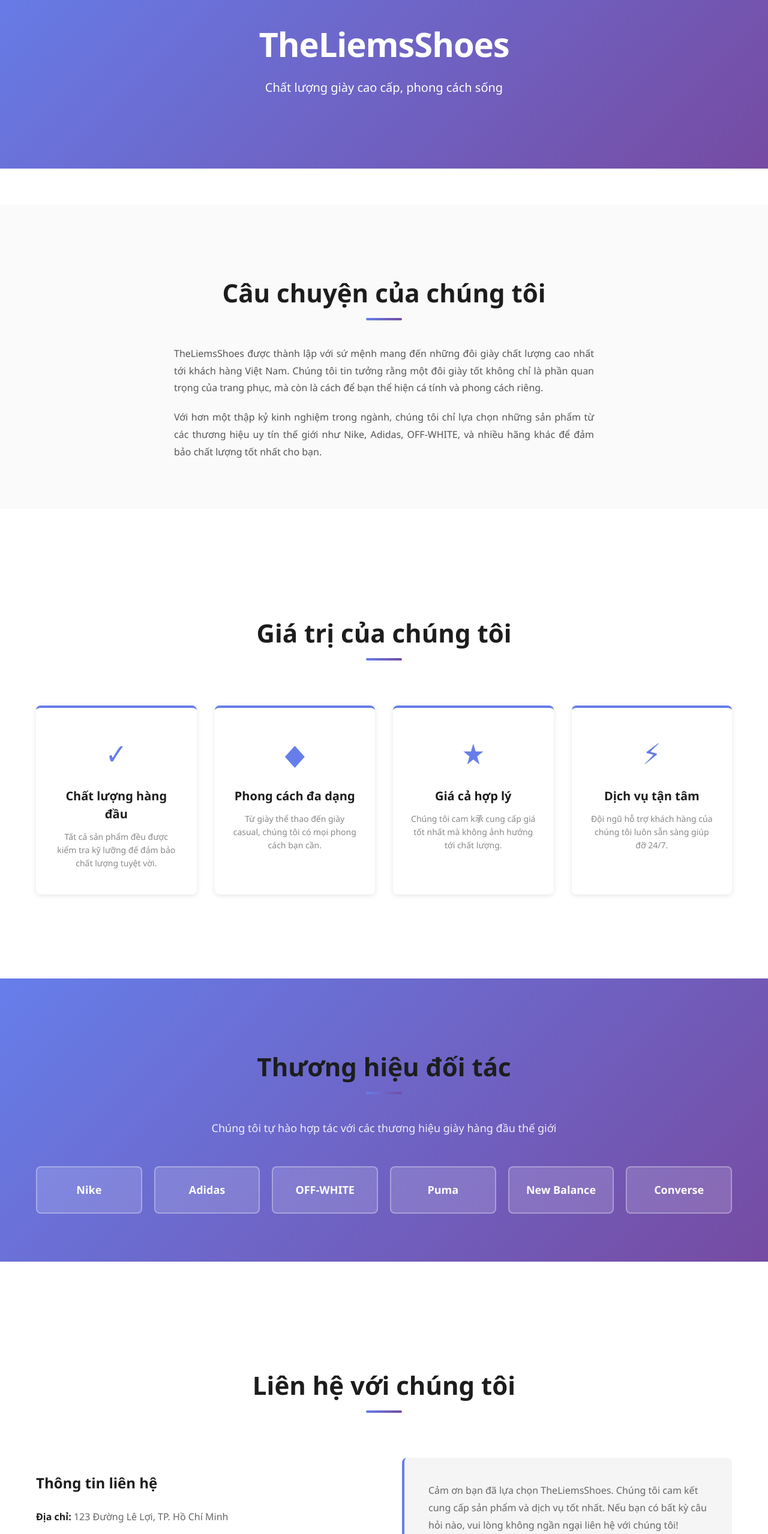
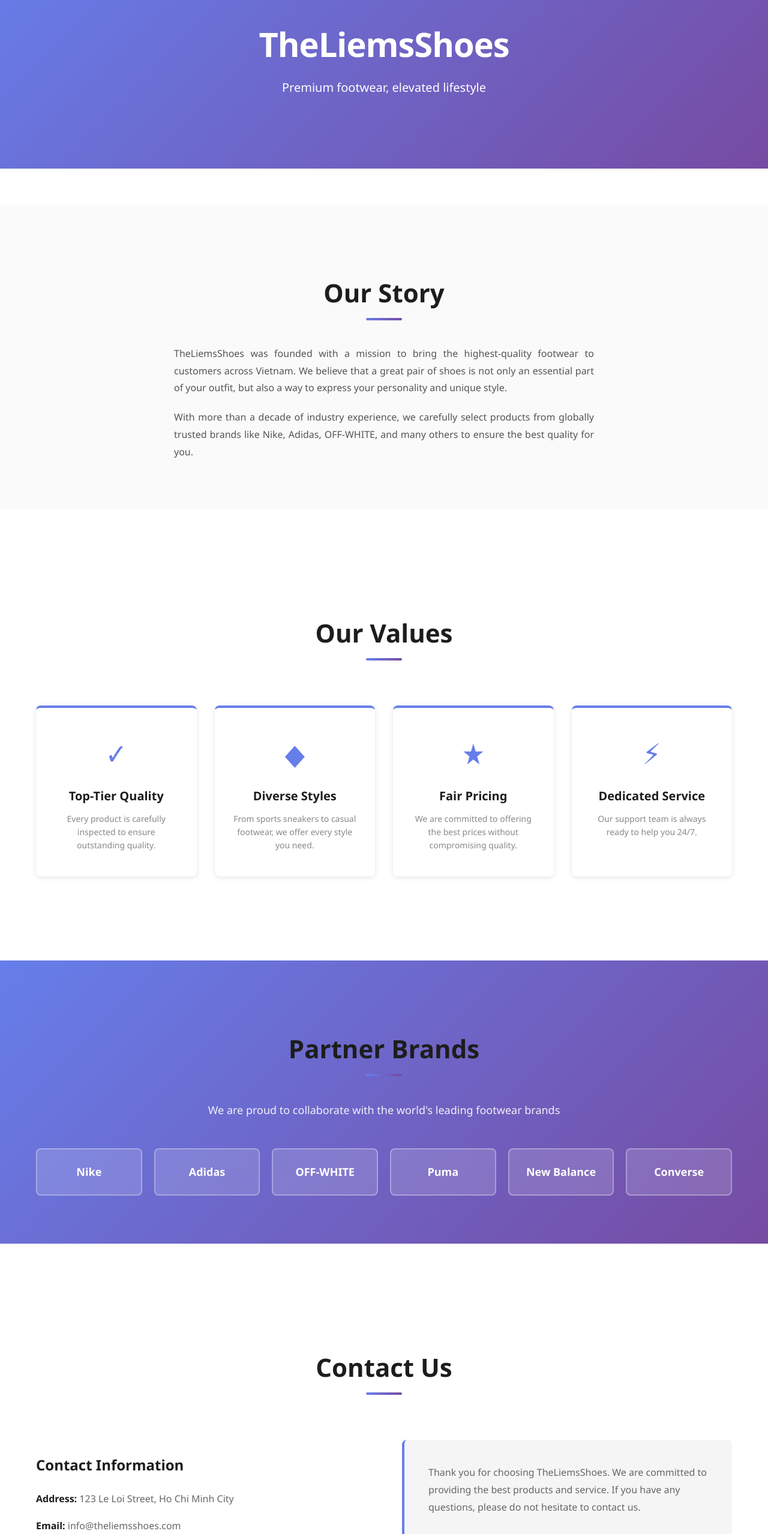
Before and after one commit to yi-xiang21/TheLiemsShoes, a React (Vite) app: page /About in a window 1280 px wide. Shown: the part 220-2777 px from the top of the page at 60% size. Built offline with nearby package versions, Linux system fonts and the light colour scheme; no server answers.

Commit message:
Sua noi dung About lai thanh Tieng Anh

```diff
--- a/src/pages/About.jsx
+++ b/src/pages/About.jsx
@@ -1,4 +1,3 @@
-import { Outlet } from "react-router-dom";
 import "../assets/css/about.css";
 
 function About() {
@@ -8,7 +7,7 @@ function About() {
       <section className="about-hero">
         <div className="about-hero__content">
           <h1 className="about-hero__title">TheLiemsShoes</h1>
-          <p className="about-hero__subtitle">Chất lượng giày cao cấp, phong cách sống</p>
+          <p className="about-hero__subtitle">Premium footwear, elevated lifestyle</p>
         </div>
       </section>
 
@@ -16,15 +15,15 @@ function About() {
       <section className="about-story">
         <div className="about-container">
           <div className="about-story__content">
-            <h2 className="about-section-title">Câu chuyện của chúng tôi</h2>
+            <h2 className="about-section-title">Our Story</h2>
             <p className="about-text">
-              TheLiemsShoes được thành lập với sứ mệnh mang đến những đôi giày chất lượng cao nhất tới khách hàng Việt Nam.
-              Chúng tôi tin tưởng rằng một đôi giày tốt không chỉ là phần quan trọng của trang phục, mà còn là cách để bạn
-              thể hiện cá tính và phong cách riêng.
+              TheLiemsShoes was founded with a mission to bring the highest-quality footwear to customers across Vietnam.
+              We believe that a great pair of shoes is not only an essential part of your outfit, but also a way to express
+              your personality and unique style.
             </p>
             <p className="about-text">
-              Với hơn một thập kỷ kinh nghiệm trong ngành, chúng tôi chỉ lựa chọn những sản phẩm từ các thương hiệu uy tín
-              thế giới như Nike, Adidas, OFF-WHITE, và nhiều hãng khác để đảm bảo chất lượng tốt nhất cho bạn.
+              With more than a decade of industry experience, we carefully select products from globally trusted brands
+              like Nike, Adidas, OFF-WHITE, and many others to ensure the best quality for you.
             </p>
           </div>
         </div>
@@ -33,34 +32,34 @@ function About() {
       {/* Values Section */}
       <section className="about-values">
         <div className="about-container">
-          <h2 className="about-section-title">Giá trị của chúng tôi</h2>
+          <h2 className="about-section-title">Our Values</h2>
           <div className="about-values__grid">
             <div className="about-value-card">
               <div className="about-value-card__icon">✓</div>
-              <h3 className="about-value-card__title">Chất lượng hàng đầu</h3>
+              <h3 className="about-value-card__title">Top-Tier Quality</h3>
               <p className="about-value-card__description">
-                Tất cả sản phẩm đều được kiểm tra kỹ lưỡng để đảm bảo chất lượng tuyệt vời.
+                Every product is carefully inspected to ensure outstanding quality.
               </p>
             </div>
             <div className="about-value-card">
               <div className="about-value-card__icon">◆</div>
-              <h3 className="about-value-card__title">Phong cách đa dạng</h3>
+              <h3 className="about-value-card__title">Diverse Styles</h3>
               <p className="about-value-card__description">
-                Từ giày thể thao đến giày casual, chúng tôi có mọi phong cách bạn cần.
+                From sports sneakers to casual footwear, we offer every style you need.
               </p>
             </div>
             <div className="about-value-card">
               <div className="about-value-card__icon">★</div>
-              <h3 className="about-value-card__title">Giá cả hợp lý</h3>
+              <h3 className="about-value-card__title">Fair Pricing</h3>
               <p className="about-value-card__description">
-                Chúng tôi cam k承 cung cấp giá tốt nhất mà không ảnh hưởng tới chất lượng.
+                We are committed to offering the best prices without compromising quality.
               </p>
             </div>
             <div className="about-value-card">
               <div className="about-value-card__icon">⚡</div>
-              <h3 className="about-value-card__title">Dịch vụ tận tâm</h3>
+              <h3 className="about-value-card__title">Dedicated Service</h3>
               <p className="about-value-card__description">
-                Đội ngũ hỗ trợ khách hàng của chúng tôi luôn sẵn sàng giúp đỡ 24/7.
+                Our support team is always ready to help you 24/7.
               </p>
             </div>
           </div>
@@ -70,9 +69,9 @@ function About() {
       {/* Brands Section */}
       <section className="about-brands">
         <div className="about-container">
-          <h2 className="about-section-title">Thương hiệu đối tác</h2>
+          <h2 className="about-section-title">Partner Brands</h2>
           <p className="about-brands__subtitle">
-            Chúng tôi tự hào hợp tác với các thương hiệu giày hàng đầu thế giới
+            We are proud to collaborate with the world&apos;s leading footwear brands
           </p>
           <div className="about-brands__grid">
             <div className="about-brand-item">Nike</div>
@@ -88,19 +87,19 @@ function About() {
       {/* Contact Section */}
       <section className="about-contact">
         <div className="about-container">
-          <h2 className="about-section-title">Liên hệ với chúng tôi</h2>
+          <h2 className="about-section-title">Contact Us</h2>
           <div className="about-contact__content">
             <div className="about-contact__info">
-              <h3>Thông tin liên hệ</h3>
-              <p><strong>Địa chỉ:</strong> 123 Đường Lê Lợi, TP. Hồ Chí Minh</p>
+              <h3>Contact Information</h3>
+              <p><strong>Address:</strong> 123 Le Loi Street, Ho Chi Minh City</p>
               <p><strong>Email:</strong> info@theliemsshoes.com</p>
-              <p><strong>Điện thoại:</strong> +84 (0) 123 456 789</p>
-              <p><strong>Giờ mở cửa:</strong> 9:00 - 21:00 (Thứ 2 - Chủ Nhật)</p>
+              <p><strong>Phone:</strong> +84 (0) 123 456 789</p>
+              <p><strong>Business Hours:</strong> 9:00 - 21:00 (Monday - Sunday)</p>
             </div>
             <div className="about-contact__message">
               <p>
-                Cảm ơn bạn đã lựa chọn TheLiemsShoes. Chúng tôi cam kết cung cấp sản phẩm và dịch vụ tốt nhất.
-                Nếu bạn có bất kỳ câu hỏi nào, vui lòng không ngần ngại liên hệ với chúng tôi!
+                Thank you for choosing TheLiemsShoes. We are committed to providing the best products and service.
+                If you have any questions, please do not hesitate to contact us.
               </p>
             </div>
           </div>
```
